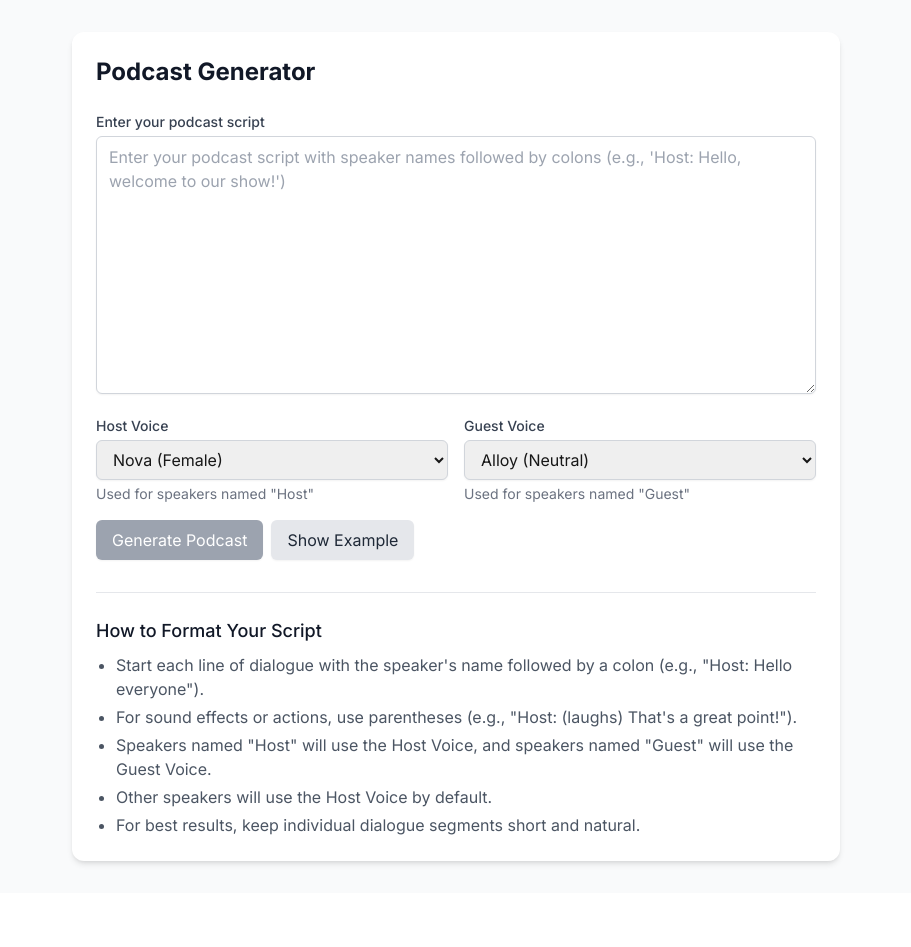
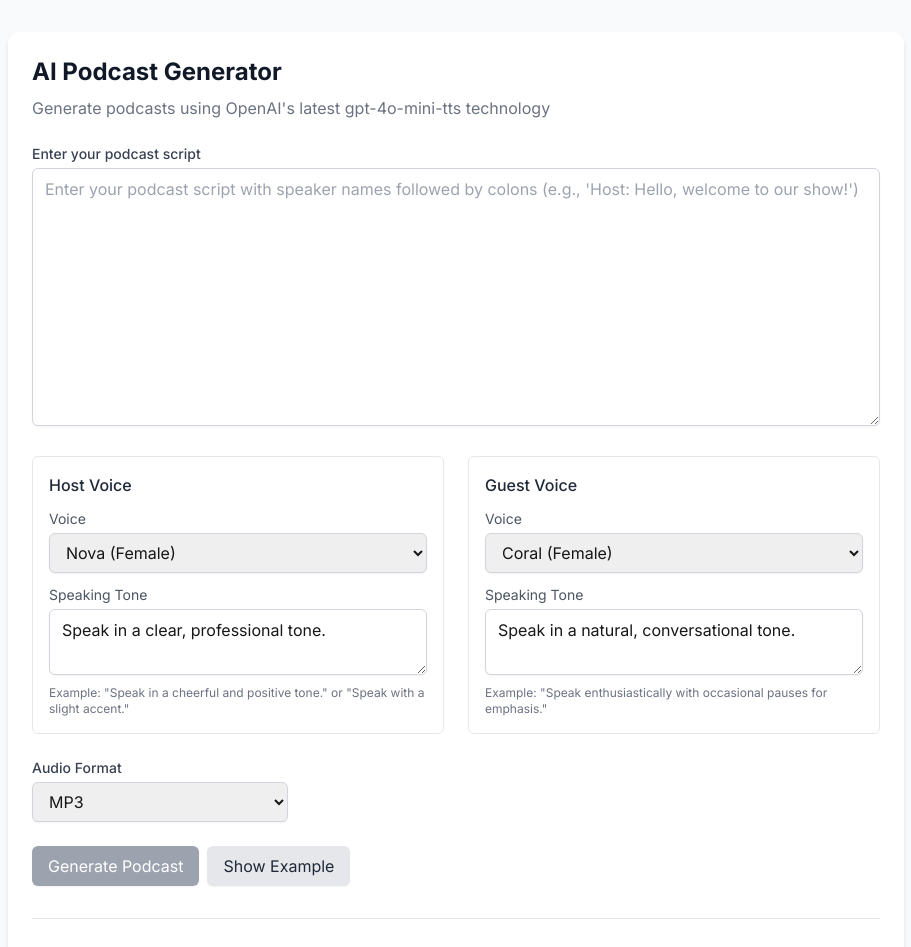
Before and after one commit to kearry/cast, a Next.js app: page / in a window 1280 px wide. Shown: the top 947 px of the page, without its empty margins (184-1095 px from the left). Before the commit the page ends 893 px from the top, so only its background shows below. Built offline with nearby package versions, Linux system fonts and the light colour scheme.

Commit message:
add instruction parameter ti set voice tone

```diff
--- a/src/app/api/generate-audio/route.ts
+++ b/src/app/api/generate-audio/route.ts
@@ -25,7 +25,7 @@ function getLastTimestamp(): string | null {
 
         // Extract and sort valid timestamps
         const timestamps = files
-            .filter(file => file.endsWith('.mp3'))
+            .filter(file => file.endsWith('.mp3') || file.endsWith('.wav'))
             .map(file => file.split('_')[0])
             .filter(ts => !isNaN(Number(ts)))
             .sort((a, b) => Number(b) - Number(a));
@@ -43,22 +43,20 @@ interface PodcastState {
     audioPath: string;
 }
 
-// Function to save podcast state (placeholder - implement if needed)
+// Function to save podcast state
 function savePodcastState(state: PodcastState, timestamp: string): void {
     console.log("Podcast state:", { timestamp, ...state });
-}
-
-// Define voice mapping type
-interface VoiceMapping {
-    [speaker: string]: string;
 }
 
 export async function POST(req: NextRequest) {
     try {
         const {
             text: enhancedScript,
-            hostVoice = 'nova',  // Default host voice
-            guestVoice = 'alloy'  // Default guest voice
+            hostVoice = 'nova',
+            hostTone = '',
+            guestVoice = 'coral',
+            guestTone = '',
+            responseFormat = 'mp3'
         } = await req.json();
 
         if (!enhancedScript) {
@@ -76,38 +74,27 @@ export async function POST(req: NextRequest) {
             .filter((line: string) => line.trim() !== "" && line.includes(":"));
 
         if (dialoguePieces.length === 0) {
-            dialoguePieces.push(`Narrator: ${enhancedScript}`);
+            dialoguePieces.push(`Host: ${enhancedScript}`);
         }
-
-        // Function to determine speaker category (host vs guest)
-        const determineVoice = (speaker: string): string => {
-            const speakerLower = speaker.trim().toLowerCase();
-
-            // Default voice mapping
-            if (speakerLower === 'host' || speakerLower.includes('host')) {
-                return hostVoice;
-            } else if (speakerLower === 'guest' || speakerLower.includes('guest')) {
-                return guestVoice;
-            } else if (speakerLower === 'narrator') {
-                return 'echo'; // Narrator always uses echo
-            } else {
-                // For any other speakers
-                return hostVoice; // Default to host voice
-            }
-        };
 
         const generateAudioSegment = async (piece: string): Promise<Buffer> => {
             const [speaker, ...textParts] = piece.split(":");
             const text = textParts.join(":").trim().replace(/^\*\*\s+/, "");
 
-            // Get the appropriate voice for this speaker
-            const voiceToUse = determineVoice(speaker);
+            // Determine if this is a host or guest based on the speaker name
+            const isGuest = speaker.trim().toLowerCase().includes('guest');
 
-            // Use OpenAI TTS
+            // Use the appropriate voice and tone based on speaker
+            const voice = isGuest ? guestVoice : hostVoice;
+            const toneInstruction = isGuest ? guestTone : hostTone;
+
+            // Use OpenAI TTS with the new model and instructions parameter
             const openaiResponse = await openai.audio.speech.create({
-                model: "tts-1",
-                voice: voiceToUse,
+                model: "gpt-4o-mini-tts",
+                voice: voice,
                 input: text,
+                instructions: toneInstruction, // Use the instructions parameter for tone
+                response_format: responseFormat as 'mp3' | 'wav' | 'opus' | 'aac' | 'flac',
             });
 
             const arrayBuffer = await openaiResponse.arrayBuffer();
@@ -123,20 +110,22 @@ export async function POST(req: NextRequest) {
         // Ensure directory exists and save the audio file
         const generatedPodcastDir = path.join(process.cwd(), 'public', 'generated_podcasts');
         fs.mkdirSync(generatedPodcastDir, { recursive: true });
-        const audioFilePath = path.join(generatedPodcastDir, `${timestamp}_combined.mp3`);
+
+        const fileExtension = responseFormat === 'wav' ? 'wav' : 'mp3'; // Default to mp3 for other formats for simplicity
+        const audioFilePath = path.join(generatedPodcastDir, `${timestamp}_combined.${fileExtension}`);
         fs.writeFileSync(audioFilePath, combinedAudio);
 
         // Save podcast state
         savePodcastState({
             script: enhancedScript,
-            audioPath: `/generated_podcasts/${timestamp}_combined.mp3`
+            audioPath: `/generated_podcasts/${timestamp}_combined.${fileExtension}`
         }, timestamp);
 
         return new Response(JSON.stringify({
             message: "Podcast created successfully",
             task_id: timestamp,
             script: enhancedScript,
-            audioPath: `/generated_podcasts/${timestamp}_combined.mp3`
+            audioPath: `/generated_podcasts/${timestamp}_combined.${fileExtension}`
         }), {
             status: 200,
             headers: { 'Content-Type': 'application/json' }
--- a/src/app/page.tsx
+++ b/src/app/page.tsx
@@ -1,24 +1,46 @@
 'use client';
 import { useState } from 'react';
 import axios from 'axios';
+
+// Voice options based on the latest OpenAI TTS voices
+const VOICES = [
+  { id: 'alloy', name: 'Alloy (Neutral)' },
+  { id: 'ash', name: 'Ash (Male)' },
+  { id: 'ballad', name: 'Ballad (Male)' },
+  { id: 'coral', name: 'Coral (Female)' },
+  { id: 'echo', name: 'Echo (Male)' },
+  { id: 'fable', name: 'Fable (Male)' },
+  { id: 'nova', name: 'Nova (Female)' },
+  { id: 'onyx', name: 'Onyx (Male)' },
+  { id: 'sage', name: 'Sage (Male)' },
+  { id: 'shimmer', name: 'Shimmer (Female)' }
+];
+
+// Audio format options
+const AUDIO_FORMATS = [
+  { id: 'mp3', name: 'MP3' },
+  { id: 'wav', name: 'WAV' },
+  { id: 'opus', name: 'Opus' },
+  { id: 'aac', name: 'AAC' },
+  { id: 'flac', name: 'FLAC' }
+];
 
 export default function Home() {
   const [script, setScript] = useState('');
   const [audioPath, setAudioPath] = useState<string | null>(null);
   const [loading, setLoading] = useState(false);
   const [error, setError] = useState<string | null>(null);
-  const [hostVoice, setHostVoice] = useState('nova');
-  const [guestVoice, setGuestVoice] = useState('alloy');
   const [processingStep, setProcessingStep] = useState<string | null>(null);
   const [exampleShown, setExampleShown] = useState(false);
+  const [audioFormat, setAudioFormat] = useState('mp3');
 
-  const voices = [
-    { id: 'nova', name: 'Nova (Female)' },
-    { id: 'onyx', name: 'Onyx (Male)' },
-    { id: 'shimmer', name: 'Shimmer (Female)' },
-    { id: 'alloy', name: 'Alloy (Neutral)' },
-    { id: 'echo', name: 'Echo (Male)' }
-  ];
+  // Host settings
+  const [hostVoice, setHostVoice] = useState('nova');
+  const [hostTone, setHostTone] = useState('Speak in a clear, professional tone.');
+
+  // Guest settings
+  const [guestVoice, setGuestVoice] = useState('coral');
+  const [guestTone, setGuestTone] = useState('Speak in a natural, conversational tone.');
 
   const showExample = () => {
     const exampleScript = `Host: Welcome to our podcast on AI and technology!
@@ -69,7 +91,10 @@ Guest: That's a great point. With any powerful technology, we need thoughtful gu
         body: JSON.stringify({
           text: enhancedScript,
           hostVoice,
-          guestVoice
+          hostTone,
+          guestVoice,
+          guestTone,
+          responseFormat: audioFormat
         }),
       });
 
@@ -101,10 +126,11 @@ Guest: That's a great point. With any powerful technology, we need thoughtful gu
 
   return (
     <div className="min-h-screen bg-gray-50 p-4 sm:p-6 md:p-8">
-      <div className="max-w-3xl mx-auto bg-white rounded-xl shadow-md overflow-hidden p-6">
-        <h1 className="text-2xl font-bold text-gray-900 mb-6">Podcast Generator</h1>
+      <div className="max-w-4xl mx-auto bg-white rounded-xl shadow-md overflow-hidden p-6">
+        <h1 className="text-2xl font-bold text-gray-900 mb-2">AI Podcast Generator</h1>
+        <p className="text-gray-500 mb-6">Generate podcasts using OpenAI&apos;s latest gpt-4o-mini-tts technology</p>
 
-        <form onSubmit={handleSubmit} className="space-y-4">
+        <form onSubmit={handleSubmit} className="space-y-6">
           <div>
             <label htmlFor="script" className="block text-sm font-medium text-gray-700 mb-1">
               Enter your podcast script
@@ -120,48 +146,102 @@ Guest: That's a great point. With any powerful technology, we need thoughtful gu
             />
           </div>
 
-          <div className="grid grid-cols-1 gap-4 sm:grid-cols-2">
+          <div className="grid grid-cols-1 gap-6 sm:grid-cols-2">
+            {/* Host Voice Settings */}
+            <div className="space-y-3 p-4 border border-gray-200 rounded-md">
+              <h3 className="font-medium text-gray-800">Host Voice</h3>
               <div>
-              <label htmlFor="hostVoice" className="block text-sm font-medium text-gray-700 mb-1">
-                Host Voice
+                <label htmlFor="hostVoice" className="block text-sm text-gray-600">
+                  Voice
                 </label>
                 <select
                   id="hostVoice"
                   value={hostVoice}
                   onChange={(e) => setHostVoice(e.target.value)}
-                className="w-full px-3 py-2 border border-gray-300 rounded-md shadow-sm focus:outline-none focus:ring-2 focus:ring-blue-500 focus:border-blue-500"
+                  className="mt-1 w-full px-3 py-2 border border-gray-300 rounded-md shadow-sm focus:outline-none focus:ring-2 focus:ring-blue-500 focus:border-blue-500"
                 >
-                {voices.map(voice => (
+                  {VOICES.map(voice => (
                     <option key={`host-${voice.id}`} value={voice.id}>
                       {voice.name}
                     </option>
                   ))}
                 </select>
-              <p className="mt-1 text-sm text-gray-500">
-                Used for speakers named &quot;Host&quot;
-              </p>
               </div>
 
               <div>
-              <label htmlFor="guestVoice" className="block text-sm font-medium text-gray-700 mb-1">
-                Guest Voice
+                <label htmlFor="hostTone" className="block text-sm text-gray-600">
+                  Speaking Tone
+                </label>
+                <textarea
+                  id="hostTone"
+                  value={hostTone}
+                  onChange={(e) => setHostTone(e.target.value)}
+                  className="mt-1 w-full px-3 py-2 border border-gray-300 rounded-md shadow-sm focus:outline-none focus:ring-2 focus:ring-blue-500 focus:border-blue-500"
+                  placeholder="Speak in a clear, professional tone."
+                  rows={2}
+                />
+                <p className="mt-1 text-xs text-gray-500">
+                  Example: &quot;Speak in a cheerful and positive tone.&quot; or &quot;Speak with a slight accent.&quot;
+                </p>
+              </div>
+            </div>
+
+            {/* Guest Voice Settings */}
+            <div className="space-y-3 p-4 border border-gray-200 rounded-md">
+              <h3 className="font-medium text-gray-800">Guest Voice</h3>
+              <div>
+                <label htmlFor="guestVoice" className="block text-sm text-gray-600">
+                  Voice
                 </label>
                 <select
                   id="guestVoice"
                   value={guestVoice}
                   onChange={(e) => setGuestVoice(e.target.value)}
-                className="w-full px-3 py-2 border border-gray-300 rounded-md shadow-sm focus:outline-none focus:ring-2 focus:ring-blue-500 focus:border-blue-500"
+                  className="mt-1 w-full px-3 py-2 border border-gray-300 rounded-md shadow-sm focus:outline-none focus:ring-2 focus:ring-blue-500 focus:border-blue-500"
                 >
-                {voices.map(voice => (
+                  {VOICES.map(voice => (
                     <option key={`guest-${voice.id}`} value={voice.id}>
                       {voice.name}
                     </option>
                   ))}
                 </select>
-              <p className="mt-1 text-sm text-gray-500">
-                Used for speakers named &quot;Guest&quot;
+              </div>
+
+              <div>
+                <label htmlFor="guestTone" className="block text-sm text-gray-600">
+                  Speaking Tone
+                </label>
+                <textarea
+                  id="guestTone"
+                  value={guestTone}
+                  onChange={(e) => setGuestTone(e.target.value)}
+                  className="mt-1 w-full px-3 py-2 border border-gray-300 rounded-md shadow-sm focus:outline-none focus:ring-2 focus:ring-blue-500 focus:border-blue-500"
+                  placeholder="Speak in a natural, conversational tone."
+                  rows={2}
+                />
+                <p className="mt-1 text-xs text-gray-500">
+                  Example: &quot;Speak enthusiastically with occasional pauses for emphasis.&quot;
                 </p>
               </div>
+            </div>
+          </div>
+
+          <div>
+            <label htmlFor="audioFormat" className="block text-sm font-medium text-gray-700 mb-1">
+              Audio Format
+            </label>
+            <select
+              id="audioFormat"
+              value={audioFormat}
+              onChange={(e) => setAudioFormat(e.target.value)}
+              className="w-64 px-3 py-2 border border-gray-300 rounded-md shadow-sm focus:outline-none focus:ring-2 focus:ring-blue-500 focus:border-blue-500"
+            >
+              {AUDIO_FORMATS.map(format => (
+                <option key={format.id} value={format.id}>
+                  {format.name}
+                </option>
+              ))}
+            </select>
           </div>
 
           <div className="flex flex-wrap gap-2">
@@ -217,7 +297,7 @@ Guest: That's a great point. With any powerful technology, we need thoughtful gu
                 <svg xmlns="http://www.w3.org/2000/svg" className="h-4 w-4 mr-1" fill="none" viewBox="0 0 24 24" stroke="currentColor">
                   <path strokeLinecap="round" strokeLinejoin="round" strokeWidth="2" d="M4 16v1a3 3 0 003 3h10a3 3 0 003-3v-1m-4-4l-4 4m0 0l-4-4m4 4V4" />
                 </svg>
-                Download MP3
+                Download Audio
               </a>
             </div>
           </div>
@@ -228,10 +308,15 @@ Guest: That's a great point. With any powerful technology, we need thoughtful gu
           <ul className="list-disc pl-5 space-y-1 text-gray-600">
             <li>Start each line of dialogue with the speaker&apos;s name followed by a colon (e.g., &quot;Host: Hello everyone&quot;).</li>
             <li>For sound effects or actions, use parentheses (e.g., &quot;Host: (laughs) That&apos;s a great point!&quot;).</li>
-            <li>Speakers named &quot;Host&quot; will use the Host Voice, and speakers named &quot;Guest&quot; will use the Guest Voice.</li>
-            <li>Other speakers will use the Host Voice by default.</li>
-            <li>For best results, keep individual dialogue segments short and natural.</li>
+            <li>Speakers named &quot;Host&quot; will use the Host Voice settings.</li>
+            <li>Speakers named &quot;Guest&quot; will use the Guest Voice settings.</li>
+            <li>Any other speakers will use the Host Voice settings by default.</li>
+            <li>Use the tone instructions to customize how each voice speaks (e.g., cheerful, serious, with an accent).</li>
           </ul>
+        </div>
+
+        <div className="mt-6 text-sm text-gray-500">
+          <p>Using OpenAI&apos;s gpt-4o-mini-tts model with 10 voice options. Updated May 2025.</p>
         </div>
       </div>
     </div>
```
Lines whose indentation alone changed are shown as unchanged.
